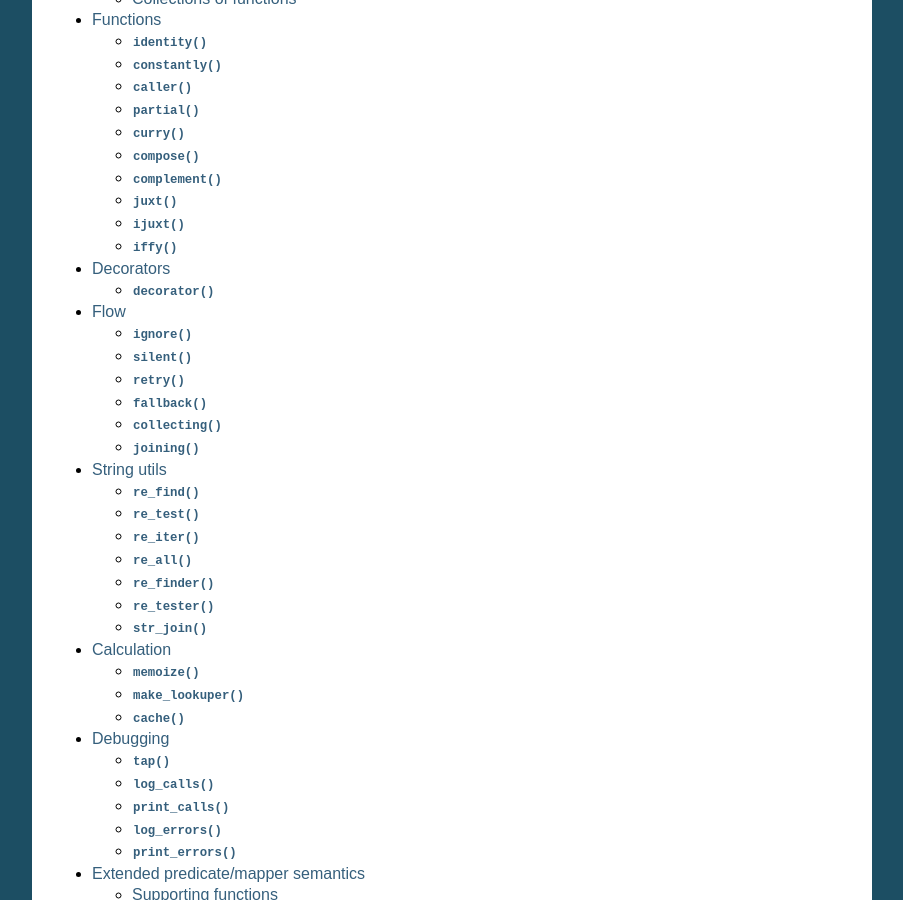
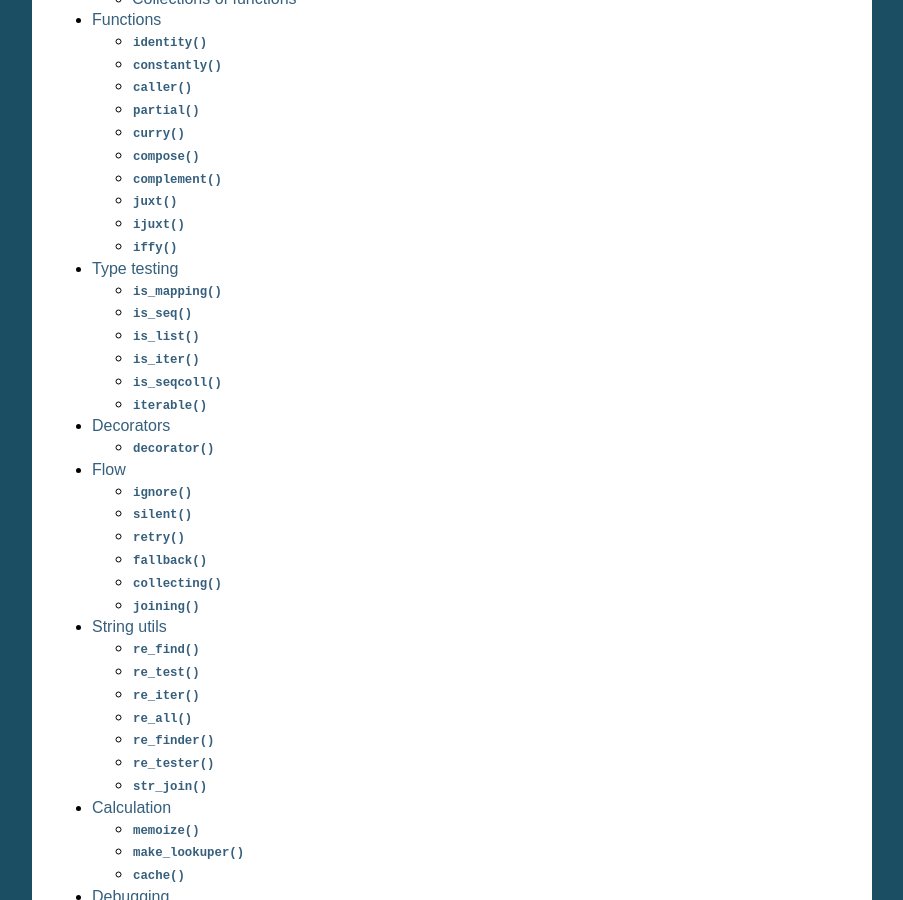
Before and after one commit to Jamaal224/funcy, a Sphinx documentation site: the page built from docs/index.rst, in a window 1280 px wide and 900 px high, scrolled down 410 px. Shown: the whole window, without its empty margins (198-1101 px from the left). Built offline with Sphinx 7.4.7, drawn with Linux system fonts in a browser that asks for light colours; pages that are not in the unit, such as notebooks, are missing from menus; part of the change alters nothing that is shown.

Commit message:
Docs for type tests

```diff
--- a/docs/colls.rst
+++ b/docs/colls.rst
@@ -166,10 +166,6 @@ Data mangling
 Content tests
 -------------
 
-.. function:: iterable(value)
-
-    Tests if ``value`` is iterable.
-
 .. function:: is_distinct(coll)
 
     Checks if all elements in collection are diffrent.
--- a/docs/index.rst
+++ b/docs/index.rst
@@ -14,6 +14,7 @@ Contents:
    seqs
    colls
    funcs
+   types
    decorators
    flow
    strings
--- /dev/null
+++ b/docs/types.rst
@@ -0,0 +1,28 @@
+Type testing
+============
+
+.. function:: isa(*types):
+
+    Returns function checking if it's argument is of any of given ``types``.
+
+    Split labels from ids::
+
+        labels, ids = split_by(isa(str), values)
+
+
+.. function:: is_mapping(value)
+              is_seq(value)
+              is_list(value)
+              is_iter(value)
+
+    These functions check if value is ``Mapping``, ``Sequence``, ``list`` or iterator respectively.
+
+
+.. function:: is_seqcoll(value)
+
+    Checks if ``value`` is a list or a tuple.
+
+
+.. function:: iterable(value)
+
+    Tests if ``value`` is iterable.
```
